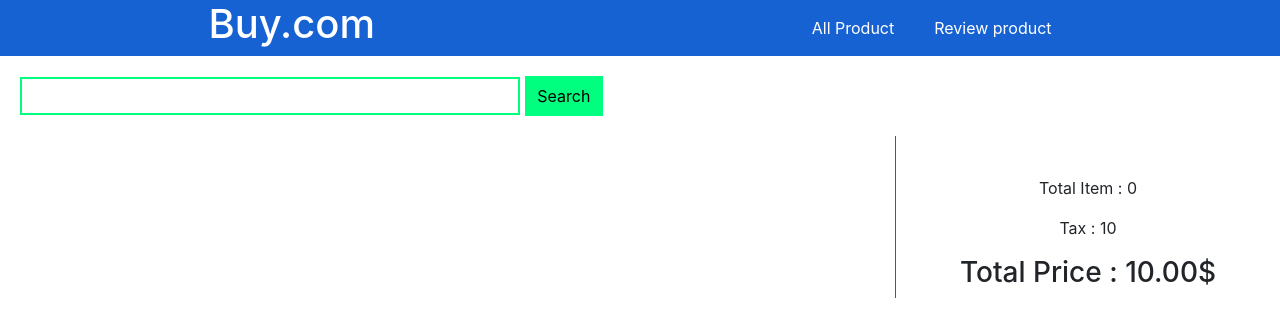
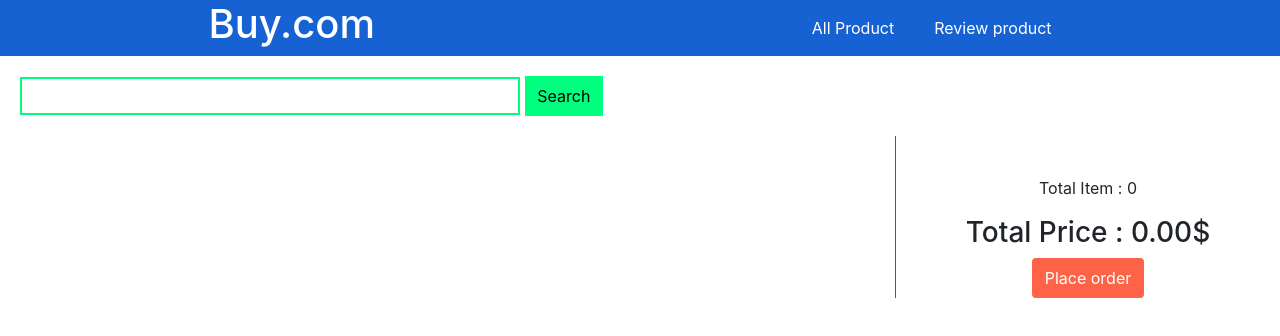
Before and after one commit to sohan9542/Johnson-Product-Practice-, a React (Create React App) app: page /review in a window 1280 px wide. Shown: the top 336 px of the page. Built offline with nearby package versions, Linux system fonts and the light colour scheme.

Commit message:
Completing the entire project

```diff
--- a/src/Header.js
+++ b/src/Header.js
@@ -44,7 +44,7 @@ export const Header = () => {
                 <Route path="/review">
                     <Review />
                 </Route>
-                <Route path="/">
+                <Route exact path="/">
                     <Shop />
                 </Route>
 
--- a/src/Review.js
+++ b/src/Review.js
@@ -1,7 +1,8 @@
 import React, { useEffect, useState } from 'react'
 import fakeData from './fakeData';
 import ReviewProduct from './ReviewProduct';
-import { getDatabaseCart, removeFromDatabaseCart } from './utilities/databaseManager';
+import { getDatabaseCart, processOrder, removeFromDatabaseCart } from './utilities/databaseManager';
+import { Link } from 'react-router-dom';
 
 const Review = () => {
     const [cart, setCart] = useState([])
@@ -26,14 +27,15 @@ const Review = () => {
         setCart(newCart)
     }
     let tax;
-    if (totalPrice < 100){
+    if (totalPrice > 100) {
         tax = 10;
     }
-    else if(totalPrice < 200){
-        tax = 20;
+    else{
+        tax = 0
     }
-    else if (totalPrice > 500){
-        tax = 50;
+    function handleOrder() {
+        setCart([])
+        processOrder()
     }
     return (
         <div className="shop-container">
@@ -42,8 +44,8 @@ const Review = () => {
             </div>
             <div className="cart-container">
                 <p>Total Item : {quantitys}</p>
-                <p>Tax : {tax}</p>
                 <h3>Total Price : {(totalPrice + tax).toFixed(2)}$</h3>
+                <Link to="/review"><button className="add-to-cart" onClick={handleOrder}>Place order</button></Link>
             </div>
         </div>
     )
--- a/src/Shop.js
+++ b/src/Shop.js
@@ -13,6 +13,25 @@ function Shop() {
     const first10 = fakeData.slice(0, 10);
     const product = first10;
     const [cart, setCart] = useState([]);
+
+    const handleAddproduct = (product) => {
+        const sameProduct = cart.find(pd => pd.key === product.key);
+        let count = 1;
+        let newCart;
+        if (sameProduct) {
+            count = sameProduct.quantity + 1;
+            sameProduct.quantity = count;
+            const others = cart.filter(pd => pd.key !== product.key)
+            newCart = [...others, sameProduct]
+        }
+        else {
+            product.quantity = 1;
+            newCart = [...cart, product]
+        }
+
+        setCart(newCart);
+        addToDatabaseCart(product.key, count)
+    }
     useEffect(() => {
         const saveCart = getDatabaseCart();
         const productKeys = Object.keys(saveCart);
@@ -24,24 +43,16 @@ function Shop() {
         })
         setCart(cartProducts)
     }, [])
-    const handleAddproduct = (product) => {
-        const newCart = [...cart, product];
-        setCart(newCart);
-        const sameProduct = newCart.filter(pd=> pd.key === product.key);
-        const count = sameProduct.length;
-        addToDatabaseCart(product.key, count)
-    }
+    // console.log(cart);
     const totalPrice = cart.reduce((total, prd) => total + (prd.price * prd.quantity), 0);
     const quantitys = cart.reduce((total, q) => total + q.quantity, 0)
+
     let tax;
-    if (totalPrice < 100){
+    if (totalPrice > 100) {
         tax = 10;
     }
-    else if(totalPrice < 200){
-        tax = 20;
-    }
-    else if (totalPrice > 500){
-        tax = 50;
+    else{
+        tax = 0
     }
     return (
         <div className="shop-container">
@@ -56,7 +67,7 @@ function Shop() {
             <div className="cart-container">
                 <h4>Item ordered: {quantitys}</h4>
                 <h4>Item Price: {(totalPrice).toFixed(2)}$</h4>
-                <h3>Tax : {tax}</h3>
+                <h4>Tax: {tax}$</h4>
                 <h4>Total: {(totalPrice + tax).toFixed(2)}$</h4>
                 <Link to={'/review'}><button className="add-to-cart">Review Order</button></Link>
             </div>
```
